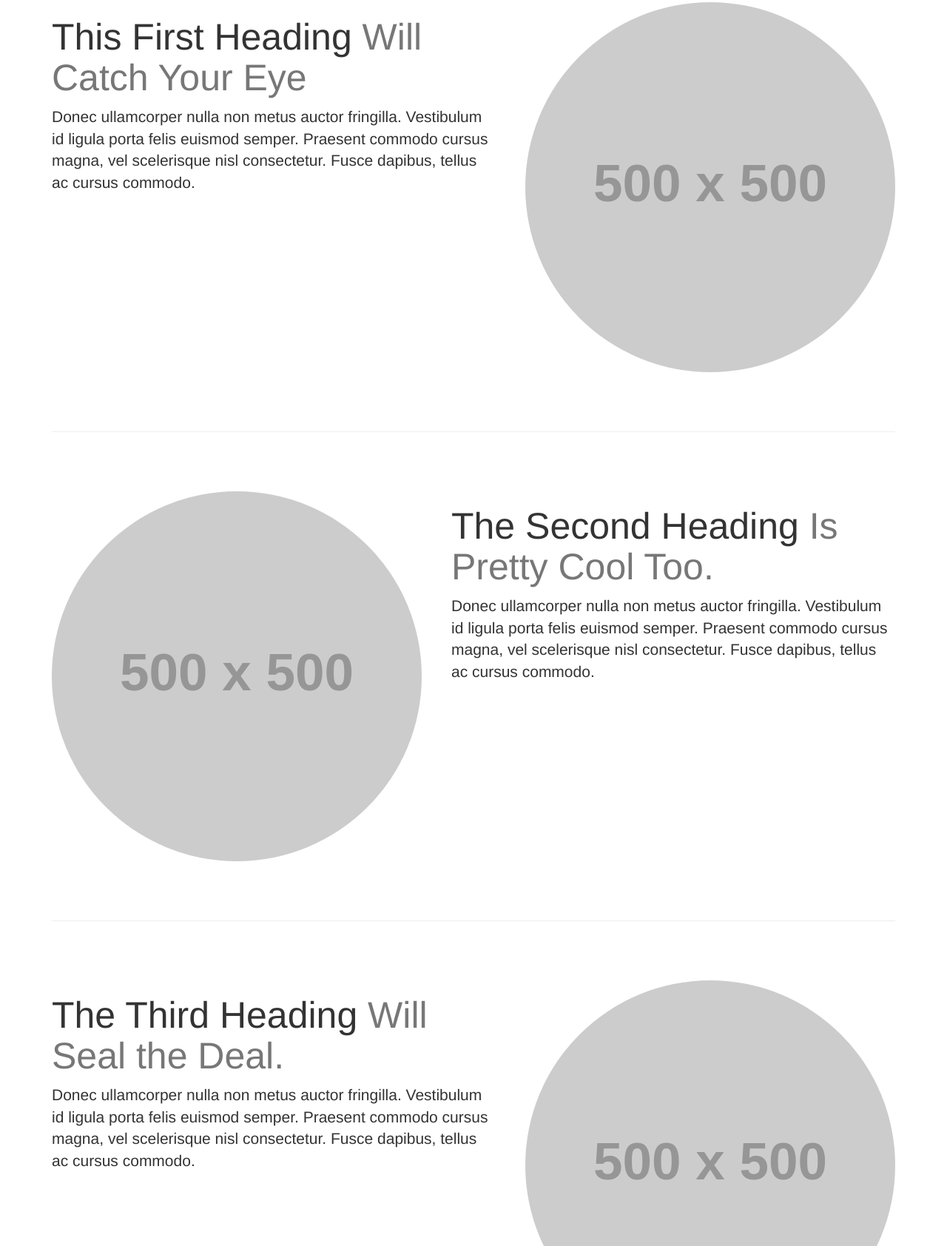
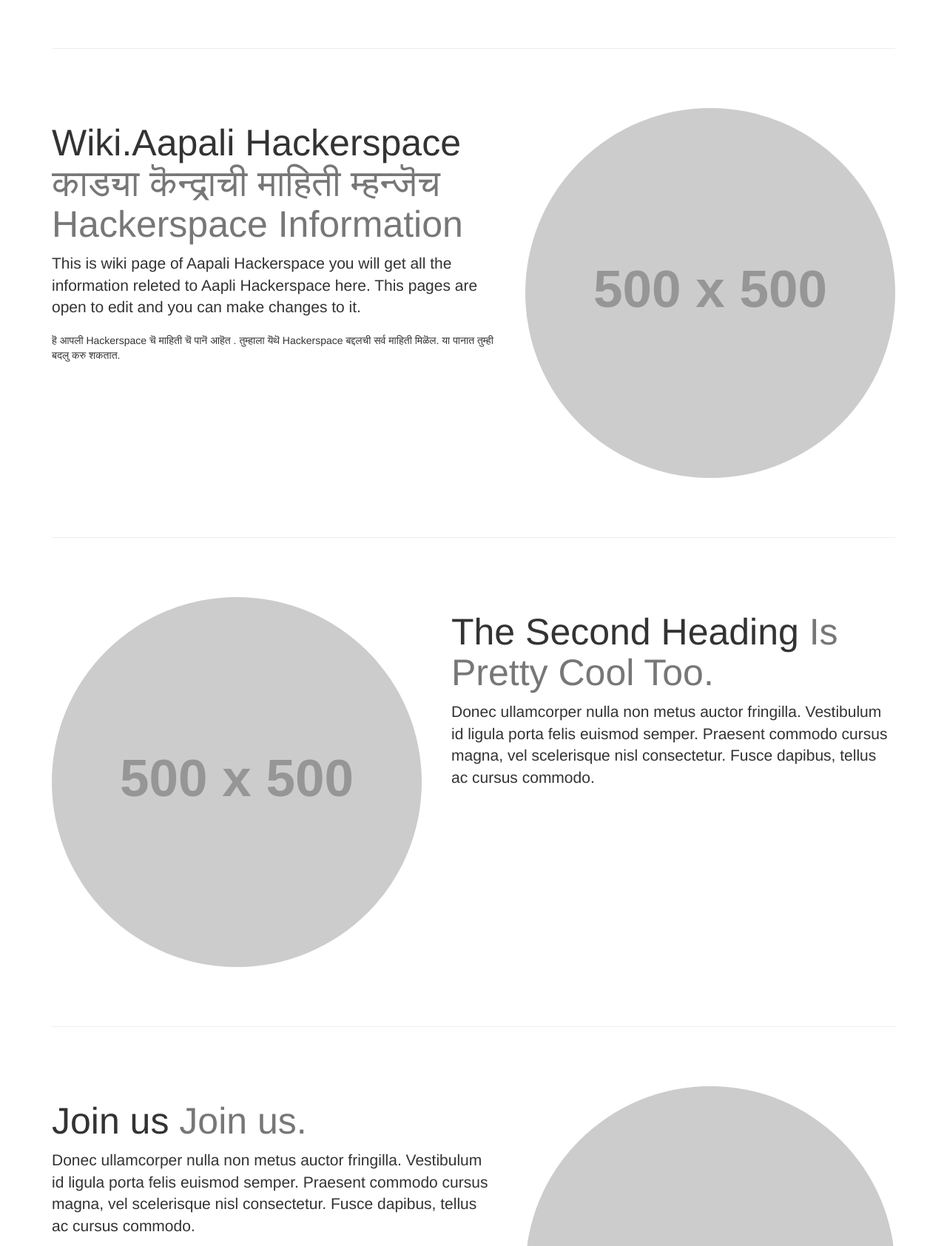
Before and after one commit to HackerspacePune/HackerspacePune.github.io, a plain HTML site: page index.html in a window 1280 px wide. Shown: the part 1116-2800 px from the top of the page at 74% size. Drawn offline with Linux system fonts and the light colour scheme; placeholder pictures from the web are drawn by us.

Commit message:
Initial commit

```diff
--- a/index.html
+++ b/index.html
@@ -39,7 +39,7 @@
                     <span class="icon-bar"></span>
                     <span class="icon-bar"></span>
                 </button>
-                <a class="navbar-brand" href="#">Start Bootstrap</a>
+                <a class="navbar-brand" href="#">आपली</a>
             </div>
             <!-- Collect the nav links, forms, and other content for toggling -->
             <div class="collapse navbar-collapse" id="bs-example-navbar-collapse-1">
@@ -65,8 +65,8 @@
         <div class="headline">
             <div class="container">
                 <h1>काडया करायला आवडतात?</h1>
-                <h2हॊ तर मग! हि जागा तुमच्या साठी स्वर्ग आहॆ</h2>
-                 <h1>You like hacking </h1>
+                <h2हॊ तर मग!हि जागा तुमच्या साठी स्वर्ग आहॆ</h2>
+                 <h1>Do you like hacking things? </h1>
                 <h2>Yes!! then this place is Heaven for you. </h2>
             </div>
         </div>
@@ -80,10 +80,11 @@
         <!-- First Featurette -->
         <div class="featurette" id="about">
             <img class="featurette-image img-circle img-responsive pull-right" src="http://placehold.it/500x500">
-            <h2 class="featurette-heading">This First Heading
-                <span class="text-muted">Will Catch Your Eye</span>
+            <h2 class="featurette-heading">Wiki.Aapali Hackerspace
+                <span class="text-muted">काड्या कॆन्द्राची माहिती म्हन्जॆच Hackerspace Information</span>
             </h2>
-            <p class="lead">Donec ullamcorper nulla non metus auctor fringilla. Vestibulum id ligula porta felis euismod semper. Praesent commodo cursus magna, vel scelerisque nisl consectetur. Fusce dapibus, tellus ac cursus commodo.</p>
+            <p class="lead">This is wiki page of Aapali Hackerspace you will get all the information releted to Aapli Hackerspace here. This pages are open to edit and you can make changes to it.</p>
+<p>हॆ आपली  Hackerspace चॆ माहिती चॆ पानॆ आहॆत . तुम्हाला यॆथॆ Hackerspace बद्दलची सर्व माहिती मिळॆल. या पानात तुम्ही बदलु करु शकतात.<p/>
         </div>
 
         <hr class="featurette-divider">
@@ -102,8 +103,8 @@
         <!-- Third Featurette -->
         <div class="featurette" id="contact">
             <img class="featurette-image img-circle img-responsive pull-right" src="http://placehold.it/500x500">
-            <h2 class="featurette-heading">The Third Heading
-                <span class="text-muted">Will Seal the Deal.</span>
+            <h2 class="featurette-heading">Join us
+                <span class="text-muted">Join us.</span>
             </h2>
             <p class="lead">Donec ullamcorper nulla non metus auctor fringilla. Vestibulum id ligula porta felis euismod semper. Praesent commodo cursus magna, vel scelerisque nisl consectetur. Fusce dapibus, tellus ac cursus commodo.</p>
         </div>
@@ -114,7 +115,7 @@
         <footer>
             <div class="row">
                 <div class="col-lg-12">
-                    <p>Copyright &copy; Your Website 2014</p>
+                    <p>Copy right and turn 180 Degree &copy; AapaliHackerspace</p>
                 </div>
             </div>
         </footer>
```
Also changed, not shown: images/Boris_Bone.png (added), images/getchip.png (added), images/lo3.png (added).
